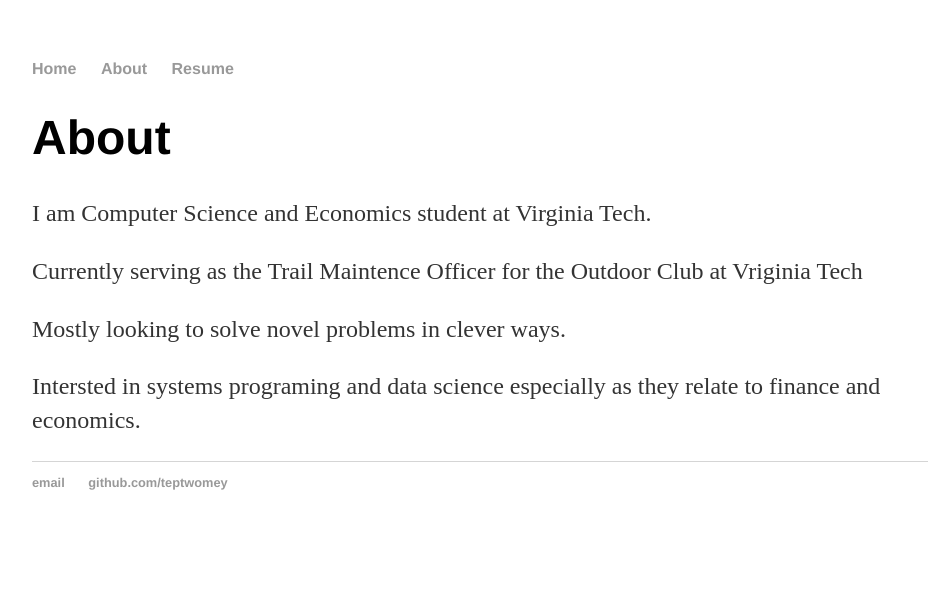
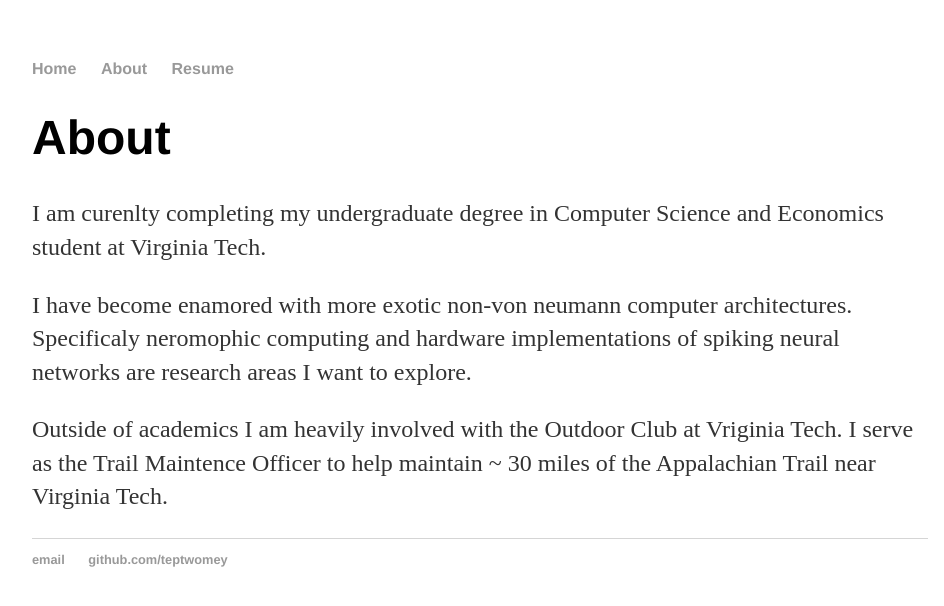
Before and after one commit to teptwomey/teptwomey.github.io, a Jekyll site: the page built from about/index.html, in a window 1280 px wide. Shown: the top 606 px of the page, without its empty margins (160-1104 px from the left). Built offline with Jekyll 4.4.1, drawn with Linux system fonts in a browser that asks for light colours.

Commit message:
Update index.html

```diff
--- a/about/index.html
+++ b/about/index.html
@@ -4,8 +4,7 @@
 ---
 <div class="blurb">
 	<h1>About</h1>
-	<p>I am Computer Science and Economics student at Virginia Tech.</p>
-	<p>Currently serving as the Trail Maintence Officer for the Outdoor Club at Vriginia Tech</p>
-	<p>Mostly looking to solve novel problems in clever ways.</p>
-	<p>Intersted in systems programing and data science especially as they relate to finance and economics.</p>
+	<p>I am curenlty completing my undergraduate degree in Computer Science and Economics student at Virginia Tech.</p>
+	<p>I have become enamored with more exotic non-von neumann computer architectures. Specificaly neromophic computing and hardware implementations of spiking neural networks are research areas I want to explore.</p>
+	<p>Outside of academics I am heavily involved with the Outdoor Club at Vriginia Tech. I serve as the Trail Maintence Officer to help maintain ~ 30 miles of the Appalachian Trail near Virginia Tech.</p>
 </div><!-- /.blurb -->
```
